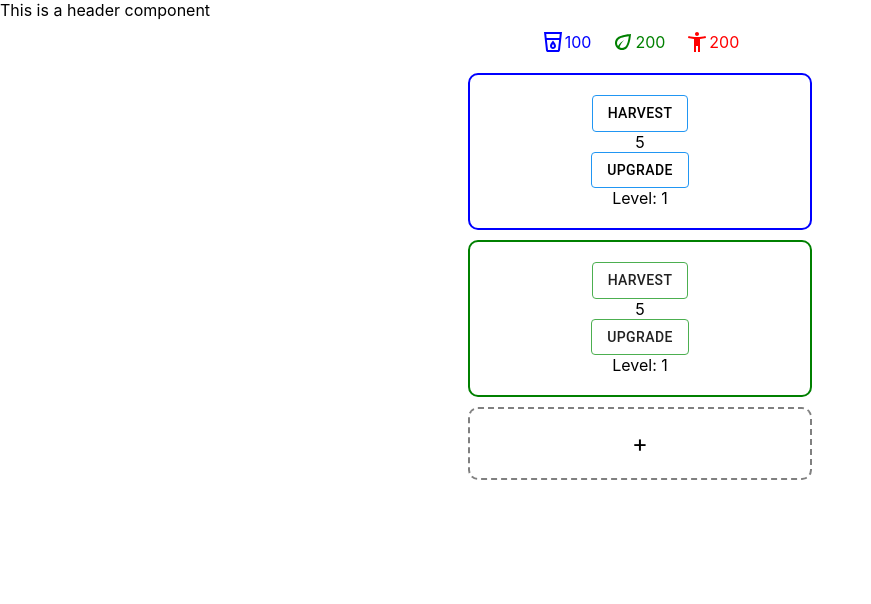
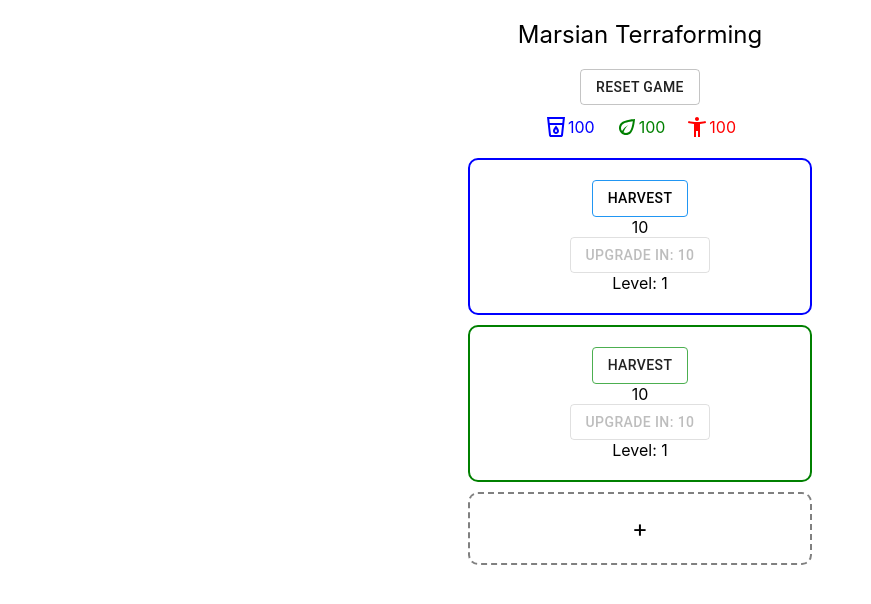
Before and after one commit to snipspin/mars-colony-game, a React (Create React App) app: page / in a window 1280 px wide. Shown: the top 604 px of the page, without its empty margins (0-871 px from the left). Built offline with nearby package versions, Linux system fonts and the light colour scheme.

Commit message:
more styling finished

```diff
--- a/src/ActiveBuildings.js
+++ b/src/ActiveBuildings.js
@@ -10,19 +10,18 @@ const LinkBehavior = React.forwardRef((props, ref) => (
 
 const ActiveBuildings = (props) => {
 	// const [buildings, setBuildings] = useState([])
-	//const type = "Water"
-
-	const getJSX = (type, level, lot, amount) => {
+	//const type = "Water
+	const getJSX = (type, level, lot, amount, timer) => {
 		if (type === "water") {
 			return (
 				<Grid item lg={12} style={{"border": "2px solid blue", "margin": "5px 0", "padding": "20px", "borderRadius": "10px", "maxWidth":"400px"}}>
-					<BuildingCell updateBuildingAmount={props.updateBuildingAmount} upgradeBuildingInLot={props.upgradeBuildingInLot} level={level} lot={lot} type={"Water"} setResource={props.setWater} resource={props.water} amount={amount} />
+					<BuildingCell timer={timer} updateTimer={props.updateTimer} updateBuildingAmount={props.updateBuildingAmount} upgradeBuildingInLot={props.upgradeBuildingInLot} level={level} lot={lot} type={"Water"} setResource={props.setWater} resource={props.water} amount={amount} />
 				</Grid>
 			)
 		} else if (type === "food") {
 			return (
 				<Grid item lg={12} style={{"border": "2px solid green", "margin": "5px 0", "padding": "20px", "borderRadius": "10px", "maxWidth":"400px"}}>
-					<BuildingCell updateBuildingAmount={props.updateBuildingAmount} upgradeBuildingInLot={props.upgradeBuildingInLot} level={level} lot={lot} type={"Food"} setResource={props.setFood} resource={props.food} amount={amount}/>
+					<BuildingCell timer={timer} updateTimer={props.updateTimer} updateBuildingAmount={props.updateBuildingAmount} upgradeBuildingInLot={props.upgradeBuildingInLot} level={level} lot={lot} type={"Food"} setResource={props.setFood} resource={props.food} amount={amount}/>
 				</Grid>
 			)
 		}
@@ -30,7 +29,7 @@ const ActiveBuildings = (props) => {
 			return (
 
 				<Grid item lg={12} style={{"border": "2px solid red", "margin": "5px 0", "padding": "20px", "borderRadius": "10px", "maxWidth":"400px"}}>
-					<BuildingCell updateBuildingAmount={props.updateBuildingAmount} upgradeBuildingInLot={props.upgradeBuildingInLot} level={level} lot={lot} type={"People"} setResource={props.setPeople} resource={props.people} amount={amount} />
+					<BuildingCell timer={timer} updateTimer={props.updateTimer} updateBuildingAmount={props.updateBuildingAmount} upgradeBuildingInLot={props.upgradeBuildingInLot} level={level} lot={lot} type={"People"} setResource={props.setPeople} resource={props.people} amount={amount} />
 				</Grid>
 			)
 		}
@@ -44,7 +43,7 @@ const ActiveBuildings = (props) => {
 			style={{"marginBottom":"50px"}}
 		>
 			{props.buildings.map((building, i) => (
-				getJSX(building.type, building.level, building.lot, building.amount)
+				getJSX(building.type, building.level, building.lot, building.amount, building.timer)
 			))}
 			<Grid item lg={12} style={{"border": "2px dashed grey", "margin": "5px 0", "borderRadius": "10px", "maxWidth":"400px"}}>
             	<ButtonBase  style={{"display":"flex", "justify":"center", "width":"100%", "height":"100%", "text-align":"center"}} focusRipple component={LinkBehavior}>
--- a/src/App.js
+++ b/src/App.js
@@ -1,6 +1,5 @@
 import React from 'react'
 import {BrowserRouter} from 'react-router-dom'
-import Header from './Header'
 import Content from './Content'
 import './App.css'
 
@@ -8,7 +7,6 @@ function App() {
 	return (
 		<BrowserRouter>
 			<div className="App-body">
-				<Header />
 				<Content />
 			</div>
    		</BrowserRouter>
--- a/src/BuildingCell.js
+++ b/src/BuildingCell.js
@@ -1,10 +1,11 @@
-import React, {useState, useEffect} from 'react'
+import React, {useState, useEffect, useMemo} from 'react'
 import {Box, Button} from '@material-ui/core'
 import {withStyles} from '@material-ui/core/styles'
 import {green, blue, red} from '@material-ui/core/colors'
 const BuildingCell = (props) => {
 	const [localResource, setLocalResource] = useState(props.amount)
-	const [increment, setIncrement] = useState(props.level)
+	const [localThreshold, setLocalThreshold]= useState(props.timer)
+	const [increment, setIncrement] = useState(2 * props.level)
 	const [buildingLevel, setBuildingLevel] = useState(props.level)
 	const [resourceType, setResourceType] = useState('')
 	const [resourceTypeLevel, setResourceTypeLevel] = useState('')
@@ -12,20 +13,35 @@ const BuildingCell = (props) => {
 		root: {
     		color: theme.palette.getContrastText(green[500]),
     		borderColor: green[500],
+    		'&:hover': {
+      			backgroundColor: green[200],
+      			borderColor: green[300],
+      			boxShadow: 'none'
+    		}
   		},
-	}))(Button);
+	}))(Button)
 	const BlueButton = withStyles(theme => ({
 		root: {
     		color: "black",
     		borderColor: blue[500],
+    		'&:hover': {
+      			backgroundColor: blue[200],
+      			borderColor: blue[300],
+      			boxShadow: 'none'
+    		}
   		},
-	}))(Button);
+	}))(Button)
 	const RedButton = withStyles(theme => ({
 		root: {
     		color: "black",
-    		borderColor: red[500]
+    		borderColor: red[500],
+    		'&:hover': {
+      			backgroundColor: red[200],
+      			borderColor: red[300],
+      			boxShadow: 'none'
+    		}
   		},
-	}))(Button);
+	}))(Button)
 
 //https://stackoverflow.com/questions/53395147/use-react-hook-to-implement-a-self-increment-counter
 	useEffect(() => {
@@ -33,15 +49,20 @@ const BuildingCell = (props) => {
 			let amount = localResource + increment
 			setLocalResource(amount)
 			props.updateBuildingAmount(props.lot, amount)
+			if(localThreshold > 0){
+				let tempThres = localThreshold - 1
+				setLocalThreshold(tempThres)
+				props.updateTimer(props.lot, tempThres)
+			}
 		}, 1000)
 		return () => {
 			clearTimeout(timeOut)
 		}
-	},[localResource])
+	},[localResource, localThreshold])
 
 	useEffect(() => {
 
-	}, [buildingLevel, increment])
+	}, [buildingLevel, increment, localThreshold])
 
 
 
@@ -55,36 +76,67 @@ const BuildingCell = (props) => {
 	}
 	const clickUpgradeHandler = (e) => {
 		e.preventDefault()
-		let amount = increment + 1
-		setIncrement(amount)
-		props.upgradeBuildingInLot(props.lot, amount)
-		setBuildingLevel(amount)
+		let currLevel = buildingLevel + 1
+		props.upgradeBuildingInLot(props.lot, currLevel)
+		setBuildingLevel(currLevel)
+		setLocalThreshold(15)
+		props.updateTimer(props.lot, 15)
 	}
+	const GreenMemoHarvest = useMemo(() => {
+		return (<GreenButton variant="outlined" onClick={(e) => clickHandler(e)}>Harvest</GreenButton>)
+	},[])
+	const BlueMemoHarvest = useMemo(() => {
+		return (<BlueButton variant="outlined" onClick={(e) => clickHandler(e)}>Harvest</BlueButton>)
+	},[])
+	const RedMemoHarvest = useMemo(() => {
+		return (<RedButton variant="outlined" onClick={(e) => clickHandler(e)}>Harvest</RedButton>)
+	},[])
+	const GreenMemoUpgrade = useMemo(() => {
+		return(
+			localThreshold <= 0 ?
+				<GreenButton variant="outlined" onClick={(e) => clickUpgradeHandler(e)}>Upgrade</GreenButton> :
+				<GreenButton disabled="true" variant="outlined">Upgrade in: {localThreshold}</GreenButton>
+		)
+	},[localThreshold])
+	const BlueMemoUpgrade = useMemo(() => {
+		return(
+			localThreshold <= 0 ?
+				<BlueButton variant="outlined" onClick={(e) => clickUpgradeHandler(e)}>Upgrade</BlueButton> :
+				<BlueButton disabled="true" variant="outlined">Upgrade in: {localThreshold}</BlueButton>
+		)
+	},[localThreshold])
+	const RedMemoUpgrade = useMemo(() => {
+		return(
+			localThreshold <= 0 ?
+				<RedButton variant="outlined" onClick={(e) => clickUpgradeHandler(e)}>Upgrade</RedButton> :
+				<RedButton disabled="true" variant="outlined">Upgrade in: {localThreshold}</RedButton>
+		)
+	},[localThreshold])
 	const getBuilding = () => {
 		if(props.type == "Food") {
 			return (
 				<Box style={{"display": "flex", "flexDirection": "column", "alignItems":"center", "width": "300px"}}>
-					<GreenButton variant="outlined" onClick={(e) => clickHandler(e)}>Harvest</GreenButton>
+					{GreenMemoHarvest}
 					<span className={resourceType}>{localResource}</span>
-					<GreenButton variant="outlined" onClick={(e) => clickUpgradeHandler(e)}>Upgrade</GreenButton>
+					{GreenMemoUpgrade}
 					<span className={resourceTypeLevel}>Level: {buildingLevel}</span>
 				</Box>
 			)
 		} else if(props.type == "Water") {
 			return (
 				<Box style={{"display": "flex", "flexDirection": "column", "alignItems":"center", "width": "300px"}}>
-					<BlueButton variant="outlined" onClick={(e) => clickHandler(e)}>Harvest</BlueButton>
+					{BlueMemoHarvest}
 					<span className={resourceType}>{localResource}</span>
-					<BlueButton variant="outlined" onClick={(e) => clickUpgradeHandler(e)}>Upgrade</BlueButton>
+					{BlueMemoUpgrade}
 					<span className={resourceTypeLevel}>Level: {buildingLevel}</span>
 				</Box>
 			)
 		} else if(props.type == "People") {
 			return (
 				<Box style={{"display": "flex", "flexDirection": "column", "alignItems":"center", "width": "300px"}}>
-					<RedButton variant="outlined" onClick={(e) => clickHandler(e)}>Nurture</RedButton>
+					{RedMemoHarvest}
 					<span className={resourceType}>{localResource}</span>
-					<RedButton variant="outlined" onClick={(e) => clickUpgradeHandler(e)}>Upgrade</RedButton>
+					{RedMemoUpgrade}
 					<span className={resourceTypeLevel}>Level: {buildingLevel}</span>
 				</Box>
 			)
--- a/src/Content.js
+++ b/src/Content.js
@@ -1,14 +1,14 @@
 import React, {useState, useEffect} from 'react'
 import {Route, Switch} from 'react-router-dom'
 import GameSpace from './GameSpace'
-
+import {Button} from '@material-ui/core'
 const Content = (props) => {
 	let [water, setWater] = useState(100)
-	let [food, setFood] = useState(200)
+	let [food, setFood] = useState(100)
 	let [people, setPeople] = useState(100)
-	const [waterThreshold, setWaterThreshold] = useState(200)
-  	const [foodThreshold, setFoodThreshold] = useState(400)
-  	const [peopleThreshold, setPeopleThreshold] = useState(500)
+	const [waterThreshold, setWaterThreshold] = useState(0)
+  	const [foodThreshold, setFoodThreshold] = useState(0)
+  	const [peopleThreshold, setPeopleThreshold] = useState(0)
 
 		// Get the initial set of buildings owned by player
 	const [buildings, setBuildings] = useState([])
@@ -17,15 +17,15 @@ const Content = (props) => {
 
 	const defaultBuildings =
 	[
-		{type:"empty", level:0, lot:0, amount:0},
-		{type:"water", level:1, lot:1, amount:0},
-		{type:"food", level:1, lot:2, amount:0},
-		{type:"empty", level:0, lot:3, amount:0},
-		{type:"empty", level:0, lot:4, amount:0},
-		{type:"empty", level:0, lot:5, amount:0},
-		{type:"empty", level:0, lot:6, amount:0},
-		{type:"empty", level:0, lot:7, amount:0},
-		{type:"empty", level:0, lot:8, amount:0},
+		{type:"empty", level:0, lot:0, amount:0, timer:15},
+		{type:"water", level:1, lot:1, amount:0, timer:15},
+		{type:"food", level:1, lot:2, amount:0, timer:15},
+		{type:"empty", level:0, lot:3, amount:0, timer:15},
+		{type:"empty", level:0, lot:4, amount:0, timer:15},
+		{type:"empty", level:0, lot:5, amount:0, timer:15},
+		{type:"empty", level:0, lot:6, amount:0, timer:15},
+		{type:"empty", level:0, lot:7, amount:0, timer:15},
+		{type:"empty", level:0, lot:8, amount:0, timer:15},
 	]
 
 	useEffect(()=> {
@@ -55,7 +55,7 @@ const Content = (props) => {
 				setPeople(storedResources.people)
 			} else {
 				setWater(100)
-				setFood(200)
+				setFood(100)
 				setPeople(100)
 			}
 
@@ -63,8 +63,22 @@ const Content = (props) => {
 			// Set the default values
 			setBuildings(defaultBuildings)
 		}
+		let tempWaterThres = water * 2
+		let tempFoodThres = food * 2
+		let tempPplThres = people * 2
+		setWaterThreshold(tempWaterThres)
+		setFoodThreshold(tempFoodThres)
+		setPeopleThreshold(tempPplThres)
 	},[])
-
+	function handleResetButton(){
+		if(useLocalStorage){
+			localStorage.clear()
+			setBuildings(defaultBuildings)
+			setWater(100)
+			setFood(100)
+			setPeople(100)
+		}
+	}
 	function storeLocalState() {
 		if (useLocalStorage) {
 			localStorage.setItem("buildings", JSON.stringify(buildings) )
@@ -74,7 +88,7 @@ const Content = (props) => {
 
 	function addNewBuildingToLot(type,lot) {
 		let currentBuildings = buildings
-		let newBuilding = {type:type, level:1, lot:lot, amount:0}
+		let newBuilding = {type:type, level:1, lot:lot, amount:0, timer:15}
 		currentBuildings[lot] = newBuilding
 		setBuildings(currentBuildings)
 		storeLocalState()
@@ -96,12 +110,20 @@ const Content = (props) => {
 		setBuildings(currentBuildings)
 		storeLocalState()
 	}
+	function updateTimer(lot, timer) {
+		let currentBuildings = buildings
+		let currentBuilding = buildings[lot]
+		currentBuilding.timer = timer
+		currentBuildings[lot] = currentBuilding
+		setBuildings(currentBuildings)
+		storeLocalState()
+	}
 
 	return (
 		<GameSpace water={water} food={food} people={people}
-		setWater={setWater} setFood={setFood} setPeople={setPeople}
+		setWater={setWater} setFood={setFood} setPeople={setPeople} updateTimer={updateTimer}
 		addNewBuildingToLot={addNewBuildingToLot} upgradeBuildingInLot={upgradeBuildingInLot}
-		updateBuildingAmount={updateBuildingAmount} buildings={buildings}
+		updateBuildingAmount={updateBuildingAmount} buildings={buildings} reset={handleResetButton}
 		setBuildings={setBuildings} worldSize={worldSize} setWorldSize={setWorldSize}
 		waterThreshold={waterThreshold} foodThreshold={foodThreshold} peopleThreshold={peopleThreshold}
 		setWaterThreshold={setWaterThreshold} setFoodThreshold={setFoodThreshold} setPeopleThreshold={setPeopleThreshold} />
--- a/src/GameSpace.js
+++ b/src/GameSpace.js
@@ -11,17 +11,18 @@ const GameSpace = (props) => {
 	return (
 		//top bar resource info
 		<div>
-			<ResourceBar water={props.water} food={props.food} people={props.people} />
+			<ResourceBar water={props.water} food={props.food} people={props.people} reset={props.reset} />
 			<Switch>
 				<Route path='/lots' component={() =>
 					<LotsOverview water={props.water} food={props.food} people={props.people}
+						setWater={props.setWater} setFood={props.setFood} setPeople={props.setPeople}
 						worldSize={props.worldSize} worldLots={props.buildings} addNewBuildingToLot={props.addNewBuildingToLot}
 						waterThreshold={props.waterThreshold} foodThreshold={props.foodThreshold} peopleThreshold={props.peopleThreshold}
 						setWaterThreshold={props.setWaterThreshold} setFoodThreshold={props.setFoodThreshold} setPeopleThreshold={props.setPeopleThreshold}
 					/>}
 				/>
-				<Route path='/' component={() => <ActiveBuildings updateBuildingAmount={props.updateBuildingAmount} upgradeBuildingInLot={props.upgradeBuildingInLot} buildings={props.buildings} water={props.water} food={props.food} people={props.people} setWater={props.setWater} setFood={props.setFood} setPeople={props.setPeople} />} />
-				<Route path='/active' component={() => <ActiveBuildings updateBuildingAmount={props.updateBuildingAmount} upgradeBuildingInLot={props.upgradeBuildingInLot} buildings={props.buildings} water={props.water} food={props.food} people={props.people} setWater={props.setWater} setFood={props.setFood} setPeople={props.setPeople} />} />
+				<Route path='/' component={() => <ActiveBuildings updateTimer={props.updateTimer} updateBuildingAmount={props.updateBuildingAmount} upgradeBuildingInLot={props.upgradeBuildingInLot} buildings={props.buildings} water={props.water} food={props.food} people={props.people} setWater={props.setWater} setFood={props.setFood} setPeople={props.setPeople} />} />
+				<Route path='/active' component={() => <ActiveBuildings updateTimer={props.updateTimer} updateBuildingAmount={props.updateBuildingAmount} upgradeBuildingInLot={props.upgradeBuildingInLot} buildings={props.buildings} water={props.water} food={props.food} people={props.people} setWater={props.setWater} setFood={props.setFood} setPeople={props.setPeople} />} />
 			</Switch>
 
 
--- a/src/Header.js
+++ /dev/null
@@ -1,10 +0,0 @@
-import React from 'react'
-
-const Header = (props) => {
-	return (
-		<div className="header">
-			This is a header component
-		</div>
-	)
-}
-export default Header
--- a/src/ResourceBar.js
+++ b/src/ResourceBar.js
@@ -1,5 +1,5 @@
 import React from 'react'
-import {Grid, Box} from '@material-ui/core'
+import {Grid, Box, Button} from '@material-ui/core'
 import AccessibilityNewOutlinedIcon from '@material-ui/icons/AccessibilityNewOutlined'
 import EcoIcon from '@material-ui/icons/Eco'
 import EcoOutlinedIcon from '@material-ui/icons/EcoOutlined'
@@ -14,6 +14,14 @@ const ResourceBar = (props) => {
 			alignItems = "center"
 		>
 			<Grid item xs={12}>
+				<h2 style={{"fontWeight":"normal"}}>Marsian Terraforming</h2>
+			</Grid>
+			<Grid item xs={12}>
+				<Button variant="outlined" onClick={() => props.reset()}>
+					Reset Game
+				</Button>
+			</Grid>
+			<Grid item xs={12}>
 				<Box style={{"display":"flex", "justifyContent":"center"}}>
 					<span className="resourceNumberWater"><LocalDrinkOutlinedIcon />
 						<span style={{"position":"relative", "bottom":"6px"}}>
@@ -27,7 +35,7 @@ const ResourceBar = (props) => {
 					</span>
 					<span className="resourceNumberPeople"><AccessibilityNewOutlinedIcon />
 						<span style={{"position":"relative", "bottom":"6px"}}>
-							{props.food}
+							{props.people}
 						</span>
 					</span>
 				</Box>
```
Also changed, not shown: src/LotsCell.js (+4 -4 lines), src/LotsOverview.js (+28 -18 lines).
